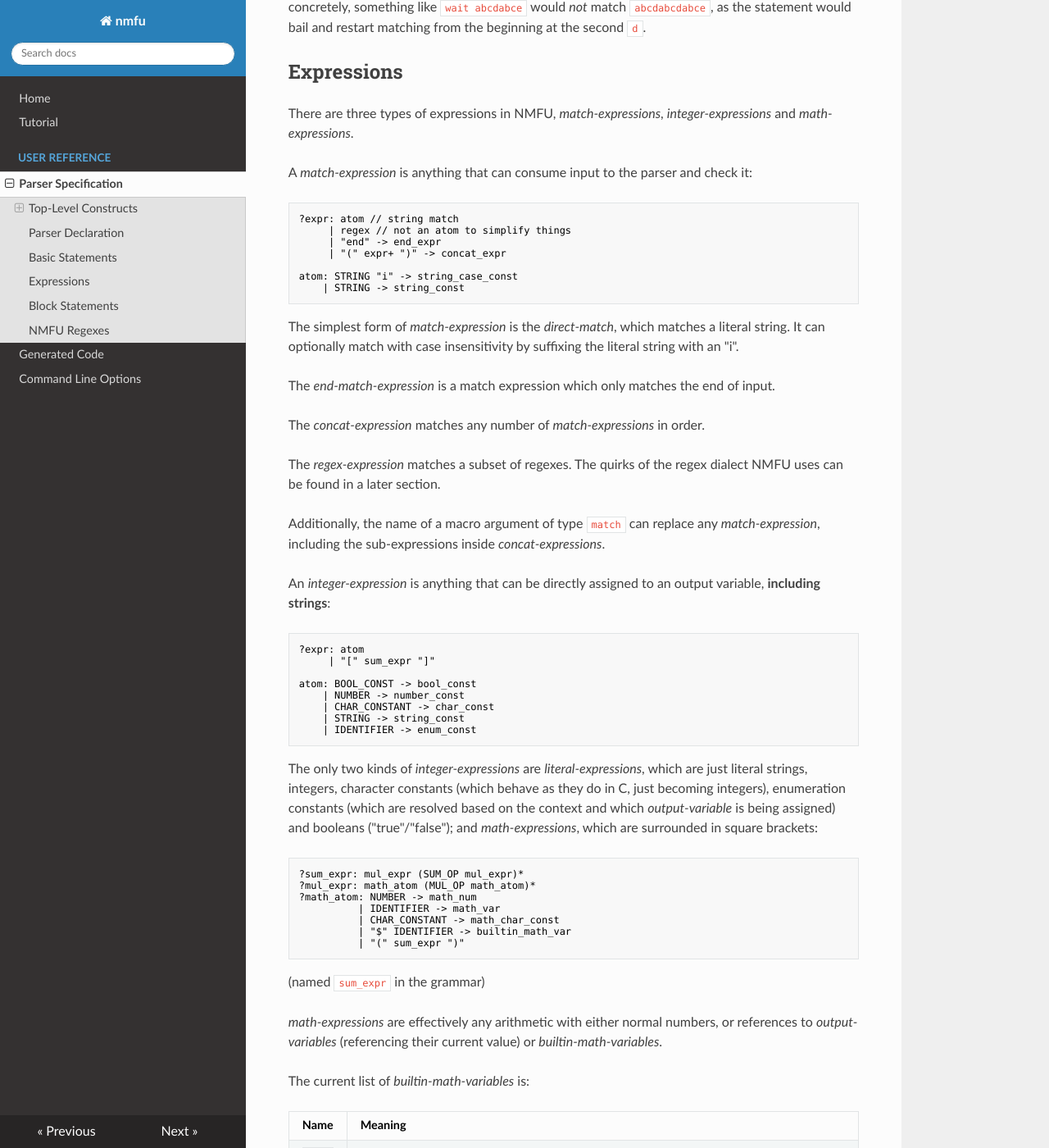
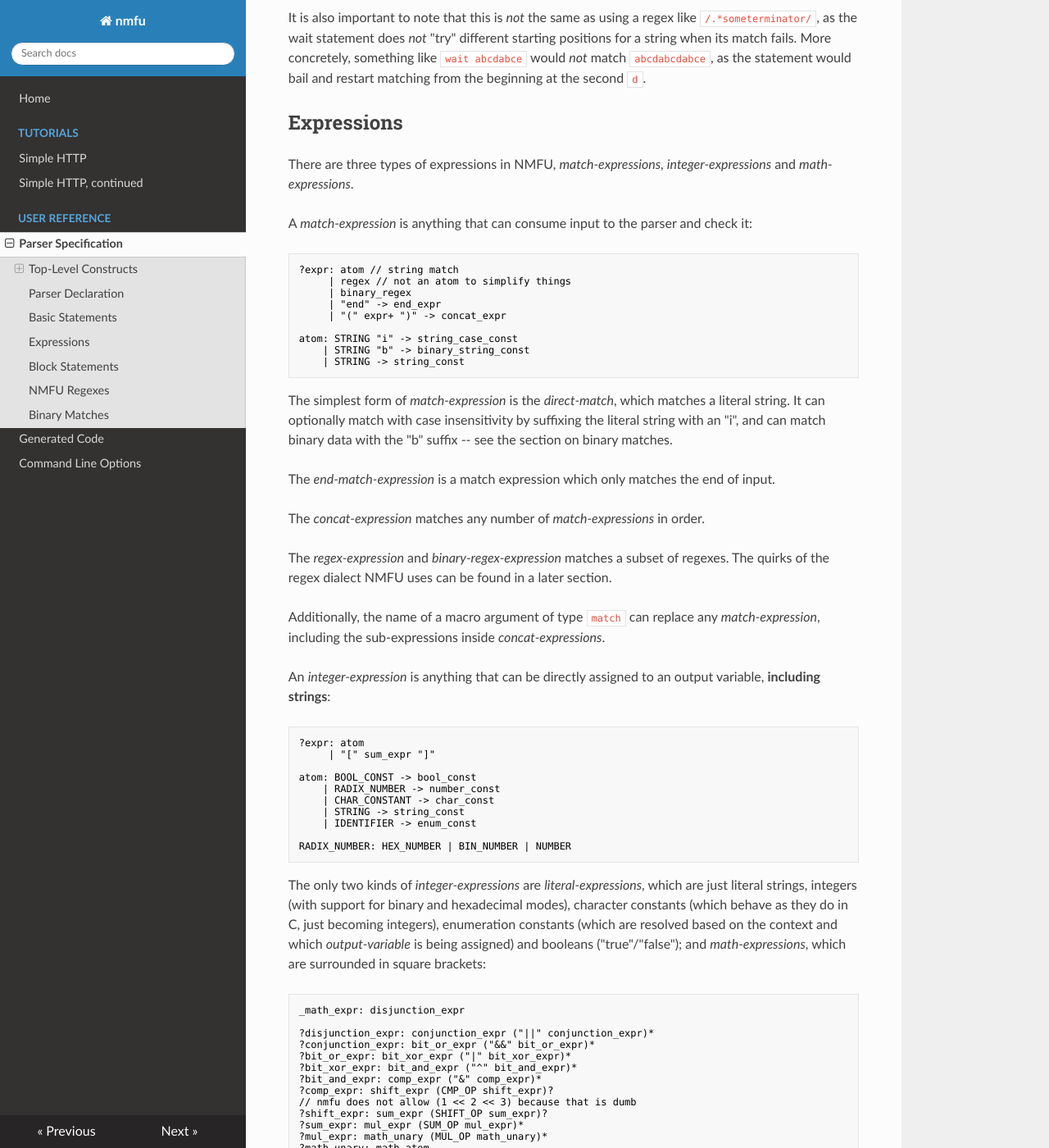
Before and after one commit to mincrmatt12/nmfu, an MkDocs documentation site: the page built from docs/user-ref/parser.md, in a window 1280 px wide and 1400 px high, scrolled down 3477 px. Shown: the whole window at 82% size. Built offline with MkDocs 1.6.1, drawn with Linux system fonts in a browser that asks for light colours; nearby versions of some CDN libraries; some of the changed text lies outside the part shown.

Commit message:
Start on tutorial for documentation

````diff
--- a/docs/tutorial.md
+++ b/docs/tutorial/http2.md
@@ -1,3 +1 @@
-# Tutorial
-
 Coming soon!
--- a/docs/user-ref/parser.md
+++ b/docs/user-ref/parser.md
@@ -141,7 +142,9 @@ The next two statements are the _assign-statement_ and _append_statement_. The _
 and assigns its result into the named _output-variable_. The _append-statement_ instead appends whatever is matched by the _match-expression_ into the named _output-variable_ which must by a string type. Additionally,
 if the argument to an _append-statement_ is a _math-expression_, then the result of evaluating the expression will be treated as a character code and appended to the string.
 
-The _call-stmt_ instantiates a macro or calls a hook. Note that there is currently no valid way to pass parameters to a hook, and as such the expressions provided
+The _delete-statement_ resets a string or raw-typed _output-variable_ to an empty state.
+
+The _call-statement_ instantiates a macro or calls a hook. Note that there is currently no valid way to pass parameters to a hook, and as such the expressions provided
 in that case will be ignored. Macro arguments are always parsed as generic expressions and then interpreted according to the type given to them at declaration.
 
 If a hook and macro have the same name, the macro will take priority. Priority is undefined if a macro argument and global hook or macro share a name.
@@ -166,20 +169,23 @@ A _match-expression_ is anything that can consume input to the parser and check
 ```lark
 ?expr: atom // string match
      | regex // not an atom to simplify things
+     | binary_regex
      | "end" -> end_expr
      | "(" expr+ ")" -> concat_expr
 
 atom: STRING "i" -> string_case_const
+    | STRING "b" -> binary_string_const
     | STRING -> string_const
 ```
 
-The simplest form of _match-expression_ is the _direct-match_, which matches a literal string. It can optionally match with case insensitivity by suffixing the literal string with an "i".
+The simplest form of _match-expression_ is the _direct-match_, which matches a literal string. It can optionally match with case insensitivity by suffixing the literal string with an "i",
+and can match binary data with the "b" suffix -- see the section on binary matches.
 
 The _end-match-expression_ is a match expression which only matches the end of input.
 
 The _concat-expression_ matches any number of _match-expressions_ in order.
 
-The _regex-expression_ matches a subset of regexes. The quirks of the regex dialect NMFU uses can be found in a later section.
+The _regex-expression_ and _binary-regex-expression_ matches a subset of regexes. The quirks of the regex dialect NMFU uses can be found in a later section.
 
 Additionally, the name of a macro argument of type `match` can replace any _match-expression_, including the sub-expressions inside _concat-expressions_.
 
@@ -190,28 +196,58 @@ An _integer-expression_ is anything that can be directly assigned to an output v
      | "[" sum_expr "]"
 
 atom: BOOL_CONST -> bool_const
-    | NUMBER -> number_const
+    | RADIX_NUMBER -> number_const
     | CHAR_CONSTANT -> char_const
     | STRING -> string_const
     | IDENTIFIER -> enum_const
+
+RADIX_NUMBER: HEX_NUMBER | BIN_NUMBER | NUMBER
 ```
 
-The only two kinds of _integer-expressions_ are _literal-expressions_, which are just literal strings, integers, character constants
+The only two kinds of _integer-expressions_ are _literal-expressions_, which are just literal strings, integers (with support for binary and hexadecimal modes), character constants
 (which behave as they do in C, just becoming integers), enumeration constants (which are resolved based on the context and which _output-variable_ is being assigned) and booleans ("true"/"false"); and _math-expressions_, which are surrounded in square brackets:
 
 ```lark
+_math_expr: disjunction_expr
+
+?disjunction_expr: conjunction_expr ("||" conjunction_expr)*
+?conjunction_expr: bit_or_expr ("&&" bit_or_expr)*
+?bit_or_expr: bit_xor_expr ("|" bit_xor_expr)*
+?bit_xor_expr: bit_and_expr ("^" bit_and_expr)*
+?bit_and_expr: comp_expr ("&" comp_expr)*
+?comp_expr: shift_expr (CMP_OP shift_expr)?
+// nmfu does not allow (1 << 2 << 3) because that is dumb
+?shift_expr: sum_expr (SHIFT_OP sum_expr)?
 ?sum_expr: mul_expr (SUM_OP mul_expr)*
-?mul_expr: math_atom (MUL_OP math_atom)*
-?math_atom: NUMBER -> math_num
+?mul_expr: math_unary (MUL_OP math_unary)*
+?math_unary: math_atom
+           | "!" math_atom -> not_expr
+           | "-" math_atom -> negate_expr
+?math_atom: RADIX_NUMBER -> math_num
           | IDENTIFIER -> math_var
+          | IDENTIFIER ".len" -> math_str_len
+          | IDENTIFIER "[" _math_expr "]" -> math_str_index
           | CHAR_CONSTANT -> math_char_const
+          | BOOL_CONST -> bool_const
           | "$" IDENTIFIER -> builtin_math_var
-          | "(" sum_expr ")"
+          | "(" _math_expr ")"
+
+SUM_OP: /[+-]/
+MUL_OP: /[*\/%]/
+CMP_OP: /[!=]=/ | /[<>]=?/
+CHAR_CONSTANT: /'[^'\\]'/ | /'\\.'/
+SHIFT_OP: "<<" | ">>"
 ```
 
-(named `sum_expr` in the grammar)
+(named `_math_expr` in the grammar)
 
-_math-expressions_ are effectively any arithmetic with either normal numbers, or references to _output-variables_ (referencing their current value) or _builtin-math-variables_.
+_math-expressions_ support most of the expressions in C, including bit manipulation and comparisons. They operate on a few atomic values:
+
+- Literals (as above)
+- References to the current value of _output-variables_
+- The currents size of a string/raw-typed _output-variable_
+- Specific byte positions inside string/raw-typed _output-variables_ (which by default are runtime range-checked)
+- Or, a _builtin-math-variable_:
 
 The current list of _builtin-math-variables_ is:
 
@@ -245,6 +284,9 @@ case_predicate: "else" -> else_predicate
               | expr -> expr_predicate
 
 catch_options: "(" CATCH_OPTION ("," CATCH_OPTION)* ")"
+
+if_condition: _math_expr "{" statement+ "}"
+else_condition: "else" "{" statement+ "}"
 
 CATCH_OPTION: /nomatch|outofspace/
 ```
@@ -306,6 +348,45 @@ foreach {
 which will read a number in base 10 and store it into a variable. It accomplishes this by executing `number = [number * 10 + ($last - '0')];` for each digit. Only
 statements which do _not_ consume any input themselves are allowed in the `do` section of a _foreach-statement_.
 
+_if-statements_ allow you to execute statements conditional on things not necessarily directly related to the input. Conditions are _math-expressions_ without
+the parentheses that must evaluate to either a boolean or an integer (in which case anything other than 0 is truthy). The specific value of `$last` when
+evaluating the condition is undefined in all cases except where the only statements in the body of the conditionals do not consume input, although this
+restriction may be relaxed in future versions.
+
+For example:
+
+```nmfu
+parser {
+    loop {
+        /asd\w/;
+        if $last == 'f' {
+            break;
+        }
+    }
+    "end";
+}
+
+out int{unsigned, size 2} number;
+
+parser {
+    foreach {
+        /\d+/;
+    } do {
+        number = [number * 10 + ($last - 48)];
+    }
+    if number > 100 {
+       "additional matches";
+    }
+    elif number < 4 {
+        finish;
+    }
+    else {
+        number = 0;
+    }
+    wait "\r\n";
+}
+```
+
 ## NMFU Regexes
 
 The regex grammar in NMFU is
@@ -359,3 +440,25 @@ There are some key differences though:
 - The wildcard dot matches _every single input except end_
 - Groups are non-capturing, in the sense that they serve no function other than to logically group components together
 - The space character must be escaped, due to limitations in the lexer.
+
+## Binary Matches
+
+Most of NMFU's core matches support a binary mode, where characters can be specified as hexadecimal bytes instead of having to
+use `\xHH` escapes.
+
+For _direct-matches_, this is accomplished with the "b" suffix:
+
+```nmfu
+parser {
+   "11 22 05"b;
+}
+```
+
+For _binary-regex-expressions_, use instead the "b" _prefix_. Binary regexes don't support character classes, but still support
+most other features. For example:
+
+```nmfu
+parser {
+   b/00 [10-15]+|(44 56? 12)/;
+}
+```
--- a/mkdocs.yml
+++ b/mkdocs.yml
@@ -3,8 +3,13 @@ theme: readthedocs
 
 nav:
   - Home: 'index.md'
-  - Tutorial: 'tutorial.md'
+  - Tutorials:
+    - 'Simple HTTP': 'tutorial/http1.md'
+    - 'Simple HTTP, continued': 'tutorial/http2.md'
   - 'User Reference':
     - 'Parser Specification': 'user-ref/parser.md'
     - 'Generated Code': 'user-ref/generated-code.md'
     - 'Command Line Options': 'user-ref/cli.md'
+
+markdown_extensions:
+  - admonition
````
Also changed, not shown: other parts of docs/user-ref/parser.md (+4 -0 lines), docs/index.md (+1 -1 lines), docs/tutorial/http1.md (added, +265 -0 lines).
